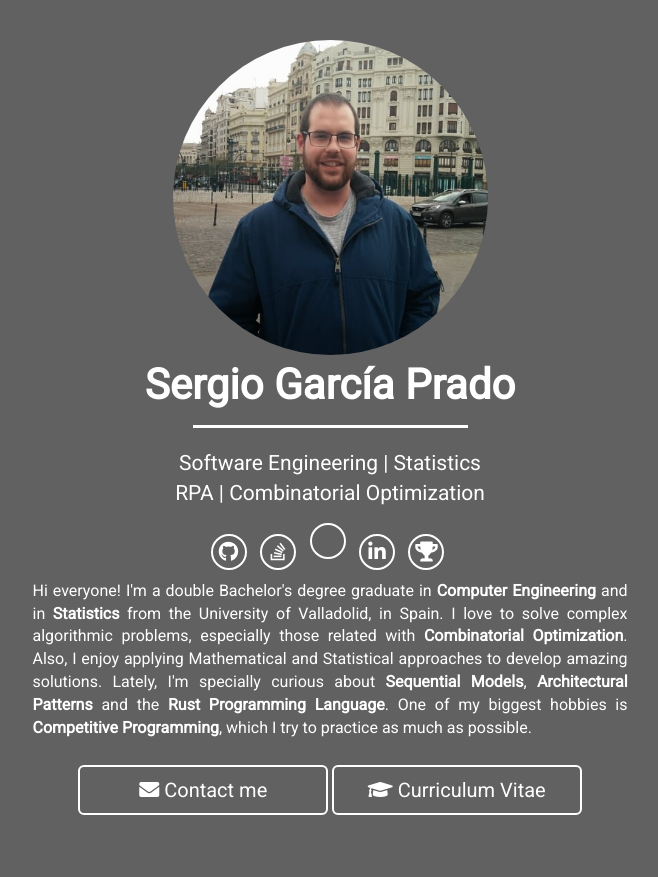
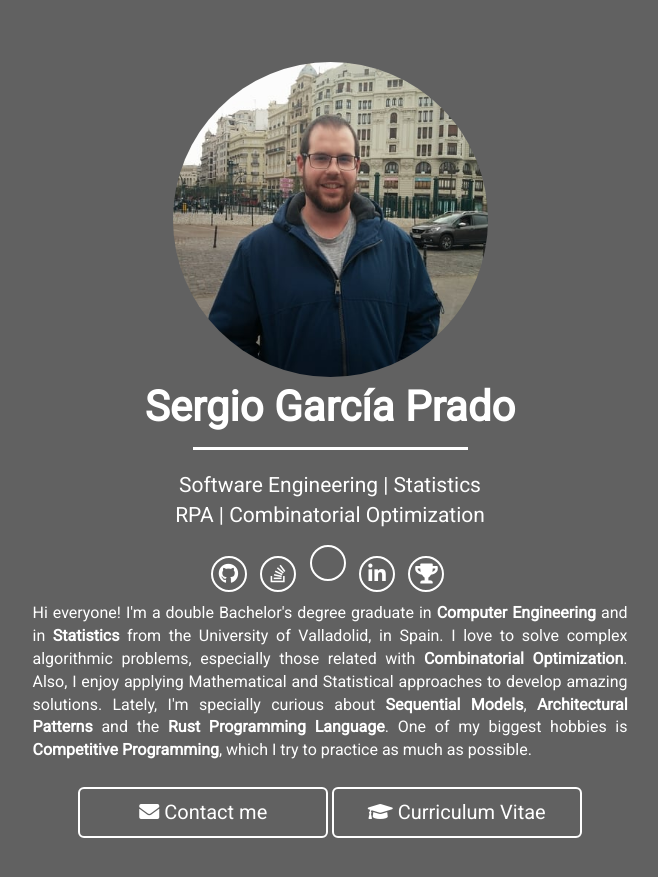
Before and after one commit to garciparedes/garciparedes.github.io, a Jekyll site: the page built from index.html, in a window 1280 px wide. Shown: the top 877 px of the page, without its empty margins (310-968 px from the left). Built offline with Jekyll 4.4.1, drawn with Linux system fonts in a browser that asks for light colours; nearby versions of some CDN libraries; a style sheet for code colours, icons or effects is not loaded.

Commit message:
* Change padding size.

```diff
--- a/_layouts/style.css
+++ b/_layouts/style.css
@@ -110,7 +110,7 @@ header {
     text-align: center;
     color: #fff;
     min-height: 100vh;
-    padding-bottom: 5vh;
+    padding: 5vh 0;
     background: #{{ site.color.secondary }};
 }
 
```
